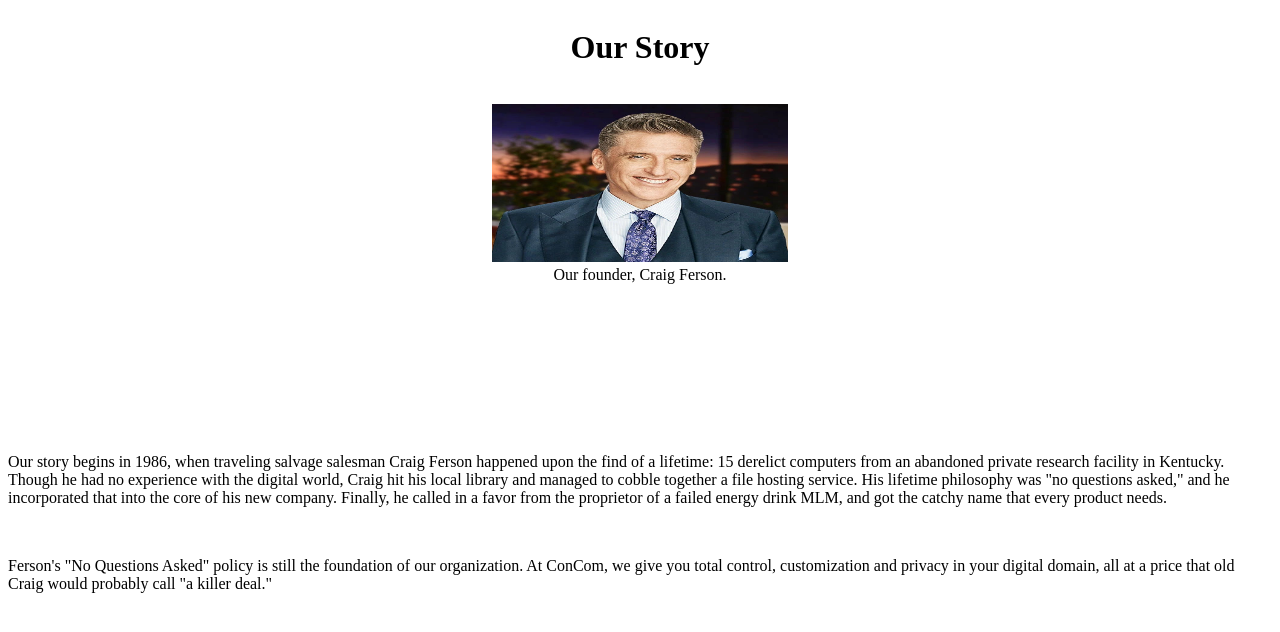
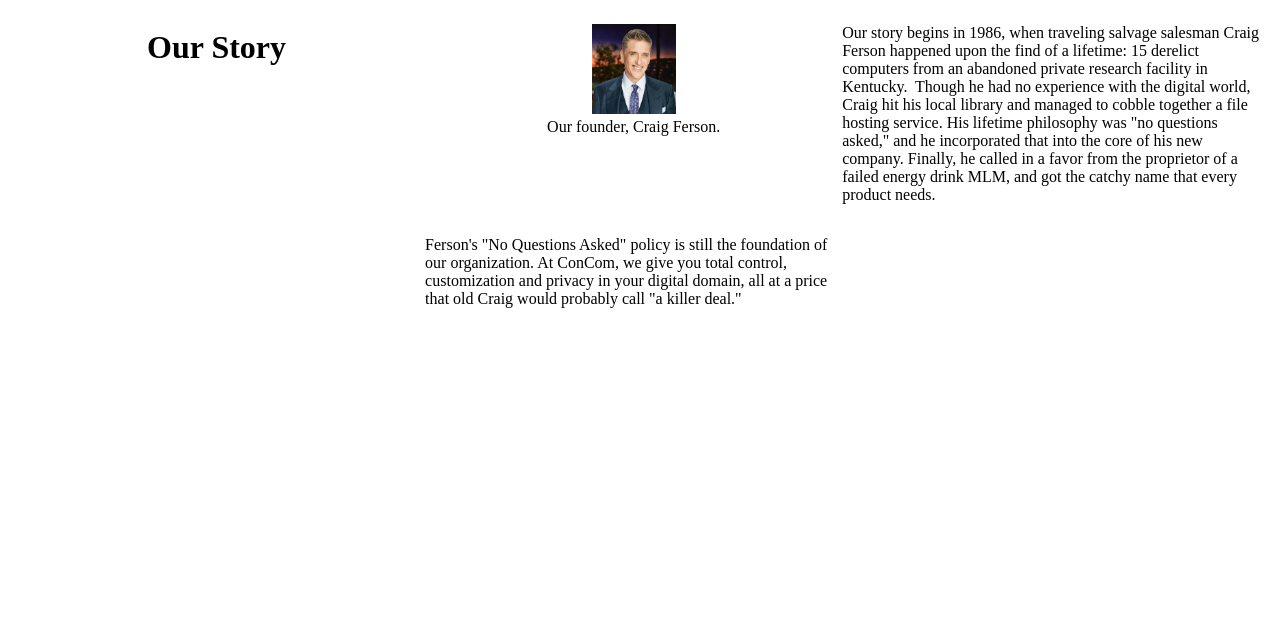
Before and after one commit to kbb306/ConCom, a PHP site: page /about.html in a window 1280 px wide. Shown: the top 632 px of the page. Run offline with PHP 8.4, Linux system fonts and the light colour scheme.

Commit message:
Set up columns.

```diff
--- a/css/styles.css
+++ b/css/styles.css
@@ -22,6 +22,8 @@
 
   display: grid;
 
+  grid-template-columns: 33% 33% 33%;
+
   h1 {
     text-align: center;
   }
```
